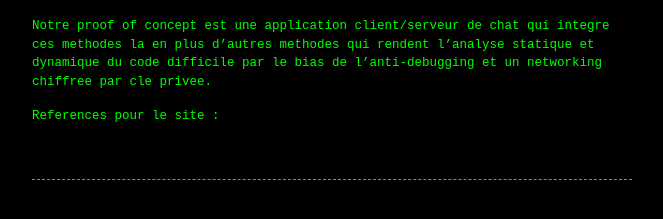
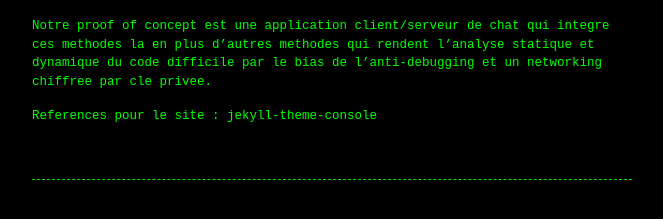
Before and after one commit to qfrtt/IFT3150_site, a Jekyll site: the page built from index.md, in a window 1280 px wide. Shown: the part 433-652 px from the top of the page, without its empty margins (308-971 px from the left). Built offline with Jekyll 4.4.1, drawn with Linux system fonts in a browser that asks for light colours.

Commit message:
reference

```diff
--- a/index.md
+++ b/index.md
@@ -18,8 +18,8 @@ On utilise les methodes d'obfuscation de base :
 Pour appliquer ces methodes sans pour autant modifier le code source directement on utilise LLVM qui est un compilateur open-source
 avec la version O-LLVM qui est une modification du compilateur qui implemente ces methodes directement lors de la compilation.
 
- Notre proof of concept est une application client/serveur de chat qui integre ces methodes la en plus d'autres methodes qui rendent l'analyse statique et dynamique du code difficile par le bias de l'anti-debugging et un networking chiffree par cle privee.
+Notre proof of concept est une application client/serveur de chat qui integre ces methodes la en plus d'autres methodes qui rendent l'analyse statique et dynamique du code difficile par le bias de l'anti-debugging et un networking chiffree par cle privee.
 
 
 
- References pour le site :
+ References pour le site : jekyll-theme-console
```
